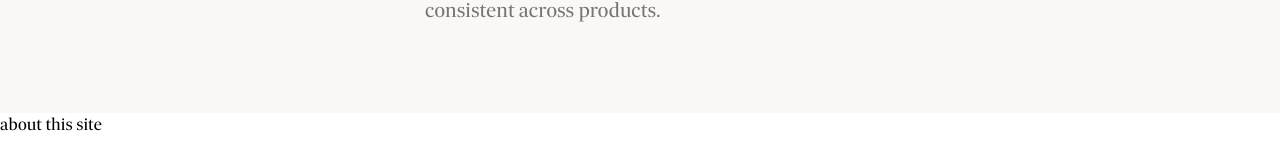
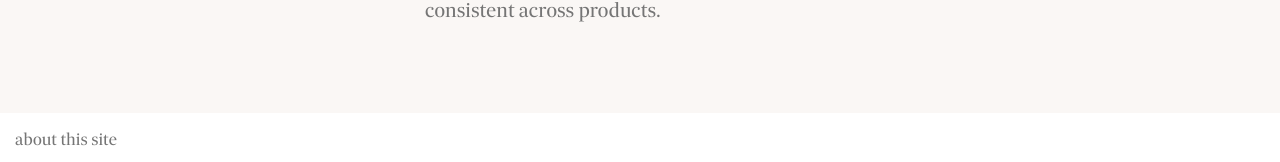
Before and after one commit to ffxstyleguide/styleguide-afr, a Jekyll site: the page built from index.html, in a window 1280 px wide. Shown: the part 2744-2906 px from the top of the page. Built offline with Jekyll 4.4.1, drawn with Linux system fonts in a browser that asks for light colours; before the commit the page ends 2879 px from its top, so only the background shows below that.

Commit message:
basic footer styles

```diff
--- a/_sass/_base.scss
+++ b/_sass/_base.scss
@@ -98,10 +98,10 @@ body {
 }
 
 
-// .styleguide-footer {
-//     position: absolute;
-//     bottom: 0;
-// }
+.styleguide-footer {
+    color: $mid-grey;
+    padding: $quarter;
+}
 
 @media (min-width: $bp-medium) {
     .styleguide-main-navigation {
```
